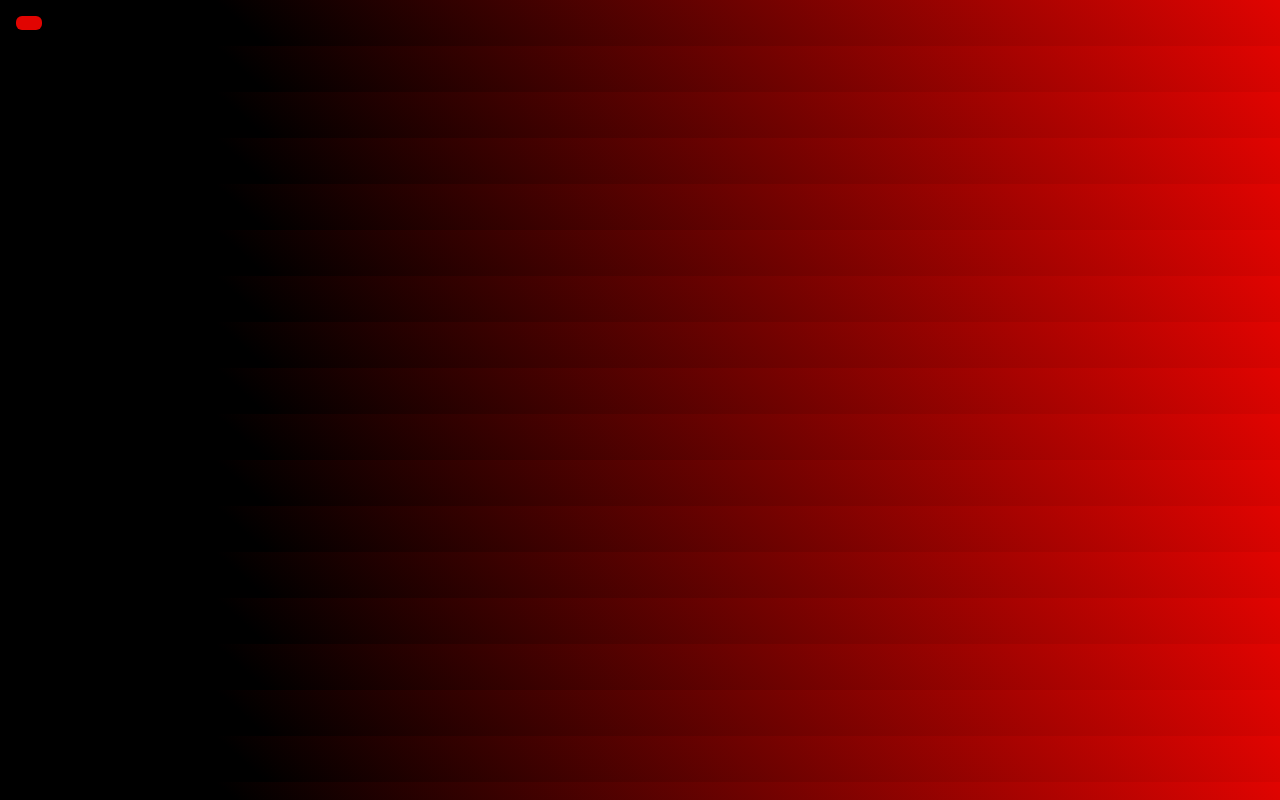
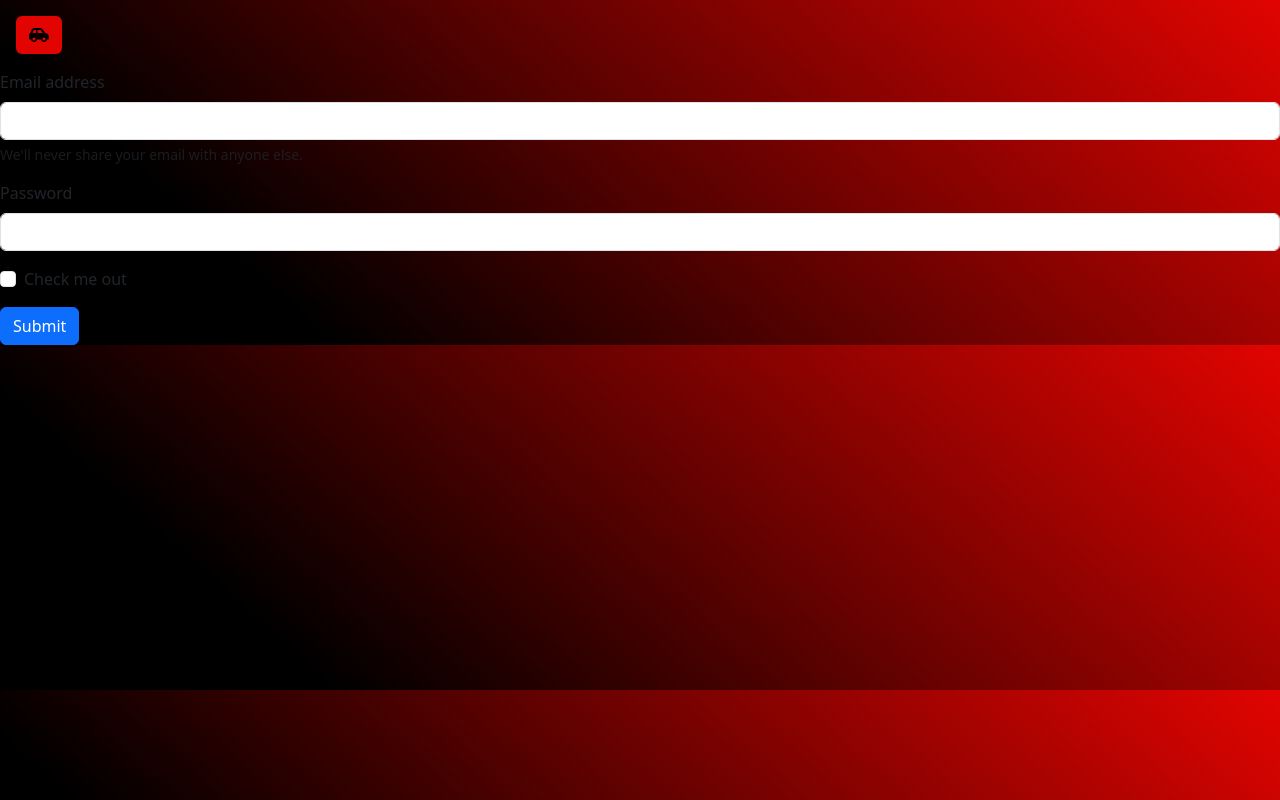
Before and after one commit to FioreRod/formula-uno, a plain HTML site: page pages/contacto.html in a window 1280 px wide. Drawn offline with nearby package versions, Linux system fonts and the light colour scheme.

Commit message:
Links y scripts.

```diff
--- a/pages/contacto.html
+++ b/pages/contacto.html
@@ -4,7 +4,11 @@
     <meta charset="UTF-8">
     <meta name="viewport" content="width=device-width, initial-scale=1.0">
 
-    <link href="https://cdn.jsdelivr.net/npm/bootstrap@5.3.3/dist/css/bootstrap.min.css" rel="stylesheet" integrity="sha384-QWTKZyjpPEjISv5WaRU9OFeRpok6YctnYmDr5pNlyT2bRjXh0JMhjY6hW+ALEwIH" crossorigin="anonymous">    <link rel="stylesheet" href="../css/style.css">
+    <link href="https://cdn.jsdelivr.net/npm/bootstrap@5.3.3/dist/css/bootstrap.min.css" rel="stylesheet" integrity="sha384-QWTKZyjpPEjISv5WaRU9OFeRpok6YctnYmDr5pNlyT2bRjXh0JMhjY6hW+ALEwIH" crossorigin="anonymous">
+
+    <link rel="stylesheet" href="https://cdnjs.cloudflare.com/ajax/libs/font-awesome/6.5.1/css/all.min.css">
+
+    <link rel="stylesheet" href="../css/style.css">
 
     <title>Contacto</title>
 </head>
@@ -50,8 +54,32 @@
     </div>
     </header>
 
-    <main></main>
+    <main>
+
+        <form>
+            <div class="mb-3">
+              <label for="exampleInputEmail1" class="form-label">Email address</label>
+              <input type="email" class="form-control" id="exampleInputEmail1" aria-describedby="emailHelp">
+              <div id="emailHelp" class="form-text">We'll never share your email with anyone else.</div>
+            </div>
+            <div class="mb-3">
+              <label for="exampleInputPassword1" class="form-label">Password</label>
+              <input type="password" class="form-control" id="exampleInputPassword1">
+            </div>
+            <div class="mb-3 form-check">
+              <input type="checkbox" class="form-check-input" id="exampleCheck1">
+              <label class="form-check-label" for="exampleCheck1">Check me out</label>
+            </div>
+            <button type="submit" class="btn btn-primary">Submit</button>
+          </form>
+
+    </main>
 
     <footer></footer>
+
+     <!-- Script Bootstrap -->
+     <script src="https://cdn.jsdelivr.net/npm/bootstrap@5.3.3/dist/js/bootstrap.bundle.min.js"
+     integrity="sha384-YvpcrYf0tY3lHB60NNkmXc5s9fDVZLESaAA55NDzOxhy9GkcIdslK1eN7N6jIeHz"
+     crossorigin="anonymous"></script>
 </body>
 </html>
```
Also changed, not shown: pages/corredores.html (+10 -1 lines), pages/crono.html (+10 -1 lines), pages/equipos.html (+10 -1 lines).
